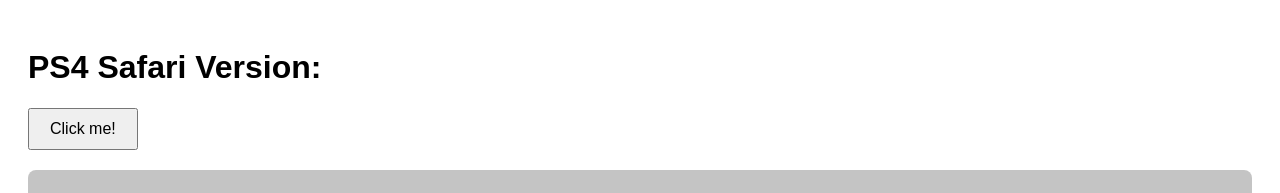
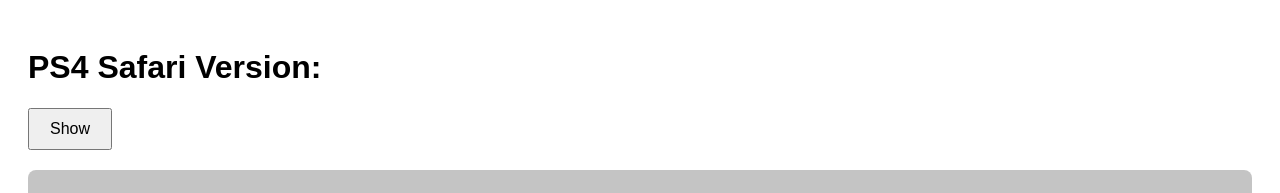
Before and after one commit to Gadir-ps4dev/ps4-safari-version, a plain HTML site: page index.html in a window 1280 px wide. Shown: the top 193 px of the page. Drawn offline with Linux system fonts and the light colour scheme.

Commit message:
Update index.html

```diff
--- a/index.html
+++ b/index.html
@@ -24,7 +24,7 @@
 </head>
 <body>
   <h1>PS4 Safari Version:</h1>
-  <button id="brn">Click me!</button>
+  <button id="brn">Show</button>
   <div id="output"></div>
   <script src="script.js"></script>
 </body>
```
